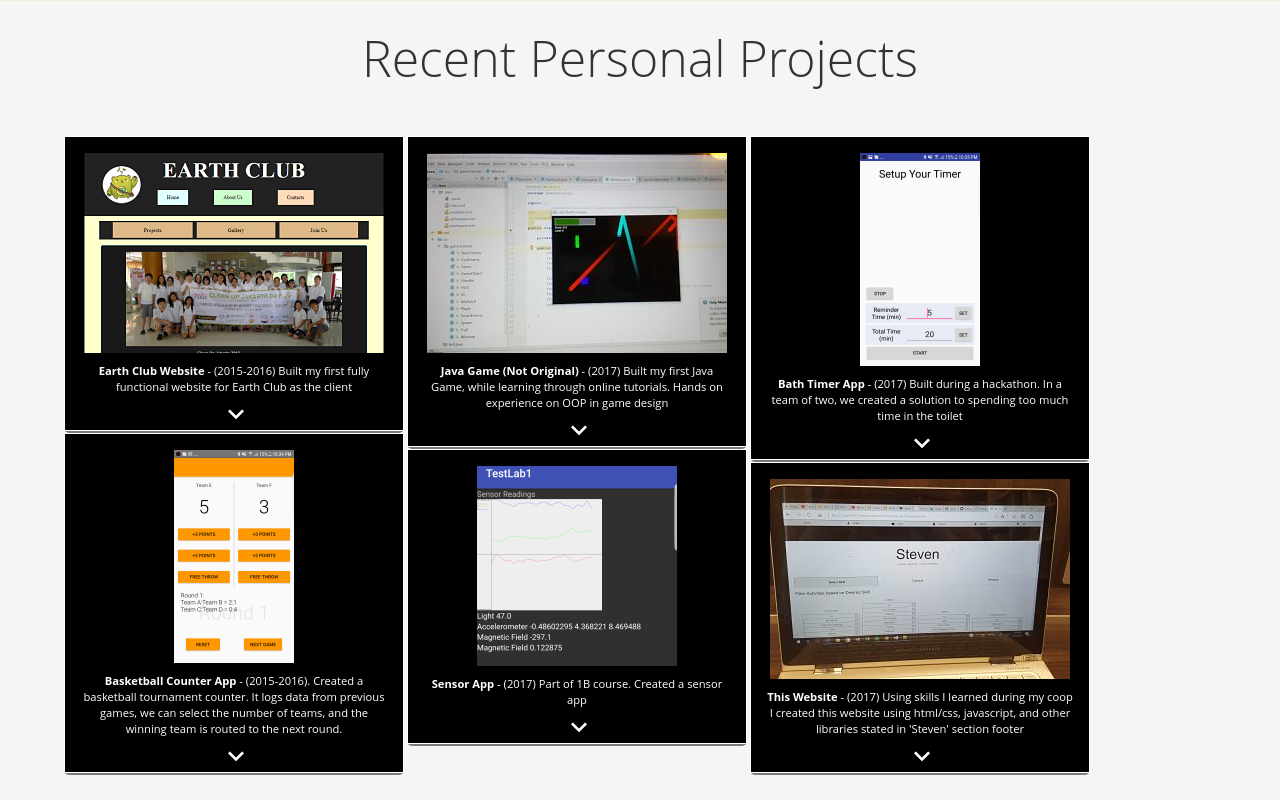
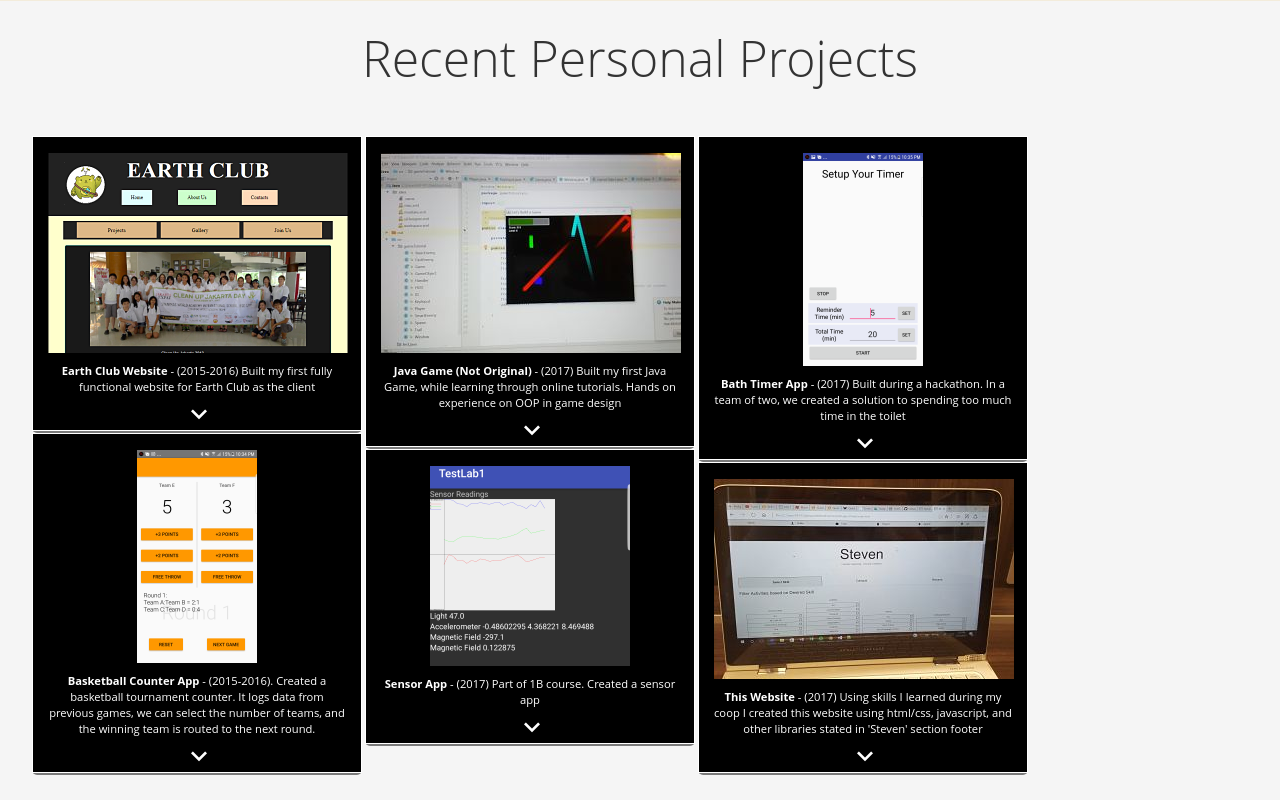
Before and after one commit to steven-steven/WebPortfolio, a plain HTML site: page index.html in a window 1280 px wide. Shown: the part 2560-3360 px from the top of the page. Drawn offline with nearby package versions, Linux system fonts and the light colour scheme.

Commit message:
Add files via upload

```diff
--- a/css/main.css
+++ b/css/main.css
@@ -759,8 +759,8 @@ section#work {
 /* ---- grid ---- */
 
 .grid {
-  max-width: 1300px;
-  width: 90%;
+  /*max-width: 1300px;*/
+  width: 95%;
   margin: 0 auto;
 }
 .mansoryGridWrap{
@@ -777,7 +777,7 @@ section#work {
 /* ---- grid-item ---- */
 
 .mansoryGridWrap .grid .grid-item {
-  width: 340px;
+  width: 330px;
   height: auto;
   float: left;
   /*background: #D26;*/
--- a/index.html
+++ b/index.html
@@ -203,7 +203,7 @@
                          </div>
                          <div class="infoAccordion" id="aboutAccordion">
                              <p>
-                             </br> Often times, the solution may seem obvious. But then humanity don't stop there. We keep finding a better solution and refining our problems. The reason I decided to study Computer Engineering is not to simply know solutions, but to seek new and better solutions than what had alreayd been made in the past
+                             </br> Often times, the solution may seem obvious. But then humanity don't stop there. We keep finding a better solution and refining our problems. The reason I decided to study Computer Engineering is not to simply know solutions, but to seek new and better solutions than what had already been made in the past
                              </br>I am a persistent thinker that love challanges, is focused, and capable of innovating and learning quickly in any role I take. Self-motivated to learn how technologies works to create the things we enjoy today and all other possible things we can enjoy in the future.</p>
                           </div>
                      </div>
@@ -230,7 +230,7 @@
                              <div class="hoverButton" style="background-image: url(resource/img/Buttons/roboticButton.jpg)">Goals</div>
                          </div>
                          <div class="infoAccordion" id="goalsAccordion">
-                             <br />Short-Term: Aside from everything technical, I am currently focusing to improve one thing I have always had difficulty with - Communication. Now that I am away from home, I will try to meet all sorts of people everyday, join events, and staying out of my comfort zone. Only recently had I begin reading books again, and I am nontheless enjoying it.
+                             <br />Short-Term: Aside from everything technical, I am currently focusing to improve one thing I have often had difficulty with - Communication. Now that I am away from home, I will try to meet all sorts of people everyday, join events, and staying out of my comfort zone. Only recently had I begin reading books again, and I am nontheless enjoying it.
 
                              <br />Long-Term: Build incredible things. Learning new programming skills, working with people of the same interest, joining hackathons to build new awesome wierd inventions, had always been my goal. Now that I'm already there, I feel like all I had to do is continue doing what I have always enjoyed, always giving my best at everything, and see where it will bring me next.
                          </div>
@@ -386,14 +386,14 @@
                 ><div class="lifePanel lifeAccordion" id="life3">
                     Sorry This part is unfinished
                 </div
-                ><div class="lifePanel toggleLife" data-target="#life4" style="background-image: url(resource/img/life2.jpg)">
+                ><div class="lifePanel toggleLife" data-target="#life4" style="background-image: url(resource/img/life4.jpg)">
 
                      <div class="lifeTextWrap"><div class="lifeCategoryText">Arduino</div></div>
                 </div
                 ><div class="lifePanel lifeAccordion" id="life4">
                      Sorry This part is unfinished
                 </div
-                ><div class="lifePanel toggleLife" data-target="#life5" style="background-image: url(resource/img/life2.jpg)">
+                ><div class="lifePanel toggleLife" data-target="#life5" style="background-image: url(resource/img/life5.png)">
 
                      <div class="lifeTextWrap"><div class="lifeCategoryText">Android Apps</div></div>
                 </div
@@ -421,9 +421,10 @@
 
     <script src="js/home.js"></script>
     <script src="js/profile.js"></script>
+    <script src="js/coop.js"></script>
     <script src="js/project.js"></script>
     <script src="js/life.js"></script>
-    <script src="js/coop.js"></script>
+
 
     <script src="js/LocalStorage_Save.js"></script>
     <script src="js/LocalStorage_Show.js"></script>
--- a/js/project.js
+++ b/js/project.js
@@ -3,7 +3,7 @@
 function refreshMansory(){
     var $grid = $('.grid').masonry({
         itemSelector: '.grid-item',
-        columnWidth: 343
+        columnWidth: 333
     });
     $(".accordionPanel").on('click', function () {
         if (!$(this).siblings('.accordion')[0].classList.contains('collapse')) {
```
Also changed, not shown: resource/img/life5.png, 2 other files.
